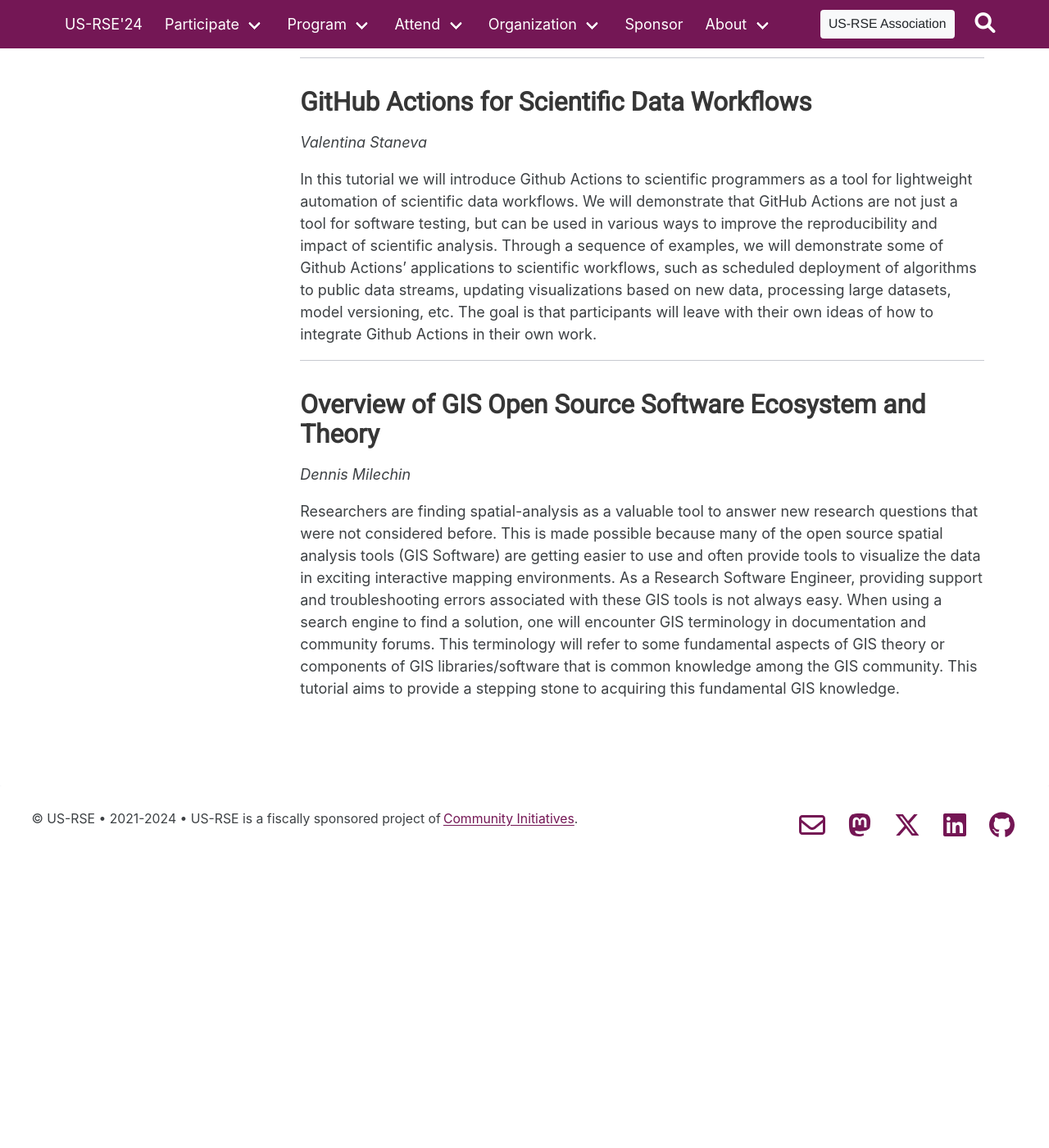
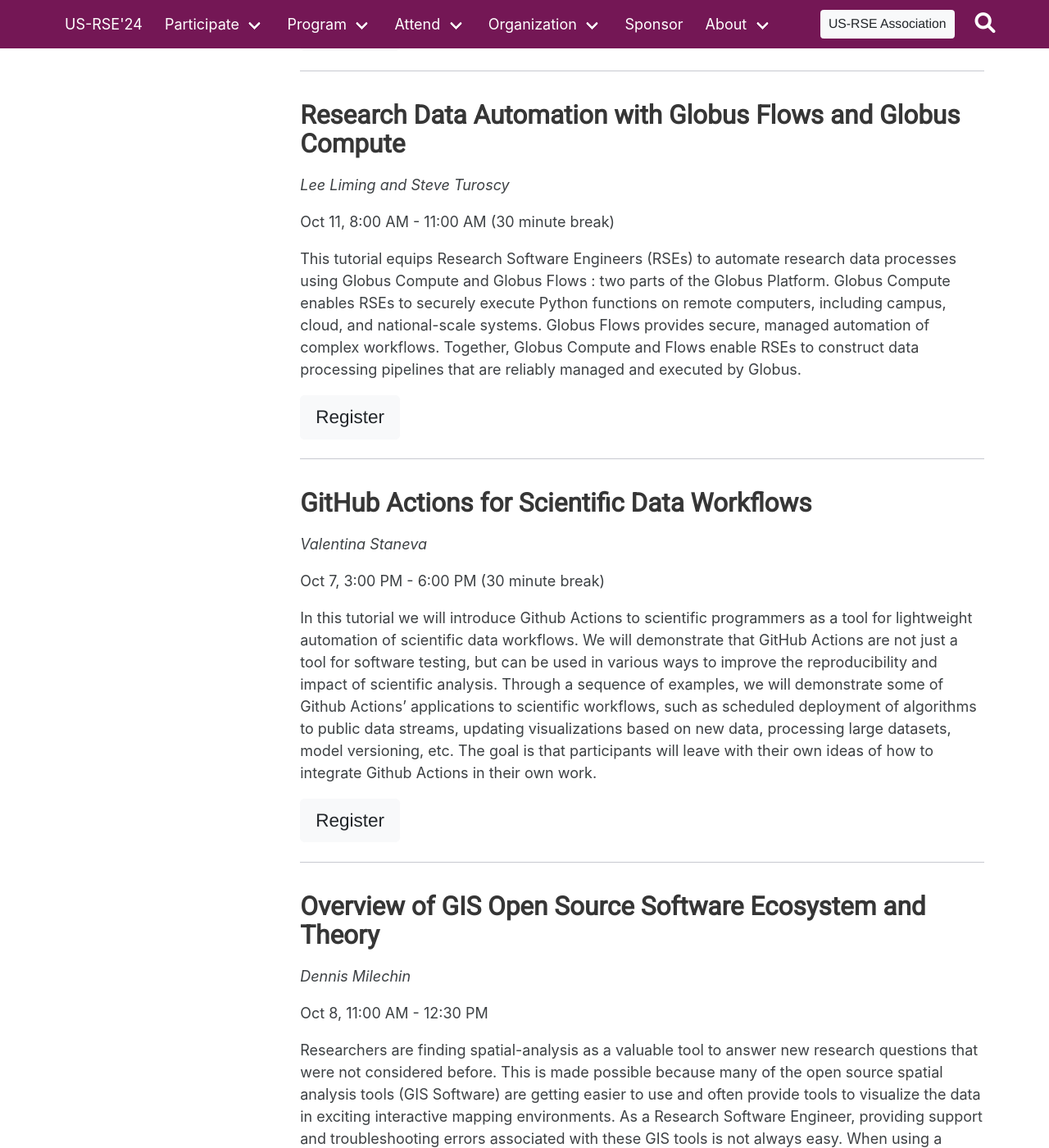
Before and after one commit to USRSE/usrse24, a Jekyll site: the page built from pages/program/abstracts/tutorials.md, in a window 1280 px wide and 1400 px high, scrolled down 2030 px. Shown: the whole window at 82% size. Built offline with Jekyll 4.4.1, drawn with Linux system fonts in a browser that asks for light colours; comment, search, counter and statistics services are not loaded; a style sheet for code colours, icons or effects is not loaded; before the commit the page ends 3090 px from its top, so only the background shows below that; some of the changed text lies outside the part shown.

Commit message:
Update tutorials.md
- Add start and end times
- Add break
- Add register button

```diff
--- a/pages/program/abstracts/tutorials.md
+++ b/pages/program/abstracts/tutorials.md
@@ -16,6 +16,8 @@
 
 _Kyle Chard and Yadu Babuji_
 
+Oct 7, 11:00 AM - 2:00 PM (30 minute break)
+
 This tutorial will focus on teaching modern approaches for running code on diverse, remote
 computing resources. As hardware continues to become yet more diverse, it is increasingly
 necessary to be able to effectively make use of remote computing resources. Remote
@@ -29,12 +31,16 @@
 for example, near data, where specialized resources are available, where environments exist,
 where allocations are available, etc.
 
+<a href="https://zoom.us/meeting/register/tJwkc-iorz0qG9LjZ4bpUvLV3O4Tcz4jEFL-#/registration" target="_blank" class="btn btn-light btn-lg" role="button" alt="Button link to register for a tutorial">Register</a>
+
 ------
 
 <a name="tutorial-4"></a>
 ## Rapid Prototyping for a Usable React-based Web Application with STRUDEL
 
 _Rajshree Deshmukh, Cody O'Donnell, Lavanya Ramakrishnan_
+
+Oct 7, 3:00 PM - 6:00 PM (30 minute break)
 
 This tutorial will be a hands-on introduction to web application development using STRUDEL, an open source project making it easier for RSEs and domain scientists to build usable user
 interfaces (UIs). Attendees will learn how to go from a UI need, to identifying a Task Flow
@@ -46,12 +52,16 @@
 Conference is an ideal venue to introduce these tools because they are designed specifically for
 scientific projects and target a broad range of people involved in web application development.
 
+<a href="https://zoom.us/meeting/register/tJMqd--tqzooHtEtl3ABiR4WBM5nMdwpl83I#/registration" target="_blank" class="btn btn-light btn-lg" role="button" alt="Button link to register for a tutorial">Register</a>
+
 ------
 
 <a name="tutorial-5"></a>
 ## Leveraging Django Views and Permissions at Object-Level: The gist of an envisioned solution for managing agricultural datasets
 
 _Diego Menéndez and Danying Shao_
+
+Oct 10, 11:00 AM - 2:00 PM (30 minute break)
 
 Web applications are increasingly adopted in the research community, e.g. for data collection,
 information dissemination and workflow management. Django is a Python-based open-sourced
@@ -66,12 +76,16 @@
 Slides accompanying the code will illustrate the project under development with Use Cases
 as well as a conceptual class diagram and other artifacts.
 
+<a href="https://zoom.us/meeting/register/tJMtd--hqTooHtKXAz0AIVo6qx-3EJUwVeZZ#/registration" target="_blank" class="btn btn-light btn-lg" role="button" alt="Button link to register for a tutorial">Register</a>
+
 ------
 
 <a name="tutorial-6"></a>
 ## Research Data Automation with Globus Flows and Globus Compute
 
 _Lee Liming and Steve Turoscy_
+
+Oct 11, 8:00 AM - 11:00 AM (30 minute break)
 
 This tutorial equips Research Software Engineers (RSEs) to automate research data processes
 using Globus Compute  and Globus Flows : two parts of the Globus Platform.
@@ -80,12 +94,16 @@
 automation of complex workflows. Together, Globus Compute and Flows enable RSEs to
 construct data processing pipelines that are reliably managed and executed by Globus.
 
+<a href="https://zoom.us/meeting/register/tJMkfumgqjgtH9WoOoVRPLQZXrhI4AXqW6fN#/registration" target="_blank" class="btn btn-light btn-lg" role="button" alt="Button link to register for a tutorial">Register</a>
+
 ------
 
 <a name="tutorial-2"></a>
 ## GitHub Actions for Scientific Data Workflows
 
 _Valentina Staneva_
+
+Oct 7, 3:00 PM - 6:00 PM (30 minute break)
 
 In this tutorial we will introduce Github Actions to scientific programmers as a tool for lightweight
 automation of scientific data workflows. We will demonstrate that GitHub Actions are not just a
@@ -96,12 +114,16 @@
 model versioning, etc. The goal is that participants will leave with their own ideas of how to
 integrate Github Actions in their own work.
 
+<a href="https://zoom.us/meeting/register/tJEudO2tpjoqG9XF2XNXFKQ_HRXZZ8YDXh7I#/registration" target="_blank" class="btn btn-light btn-lg" role="button" alt="Button link to register for a tutorial">Register</a>
+
 ------
 
 <a name="tutorial-3"></a>
 ## Overview of GIS Open Source Software Ecosystem and Theory
 
 _Dennis Milechin_
+
+Oct 8, 11:00 AM - 12:30 PM
 
 Researchers are finding spatial-analysis as a valuable tool to answer new research questions
 that were not considered before. This is made possible because many of the open source
@@ -113,3 +135,5 @@
 aspects of GIS theory or components of GIS libraries/software that is common knowledge
 among the GIS community. This tutorial aims to provide a stepping stone to acquiring this
 fundamental GIS knowledge.
+
+<a href="https://zoom.us/meeting/register/tJIocumhrj8uGdzeUsarR1uTccELjtrXw09O#/registration" target="_blank" class="btn btn-light btn-lg" role="button" alt="Button link to register for a tutorial">Register</a>
```
